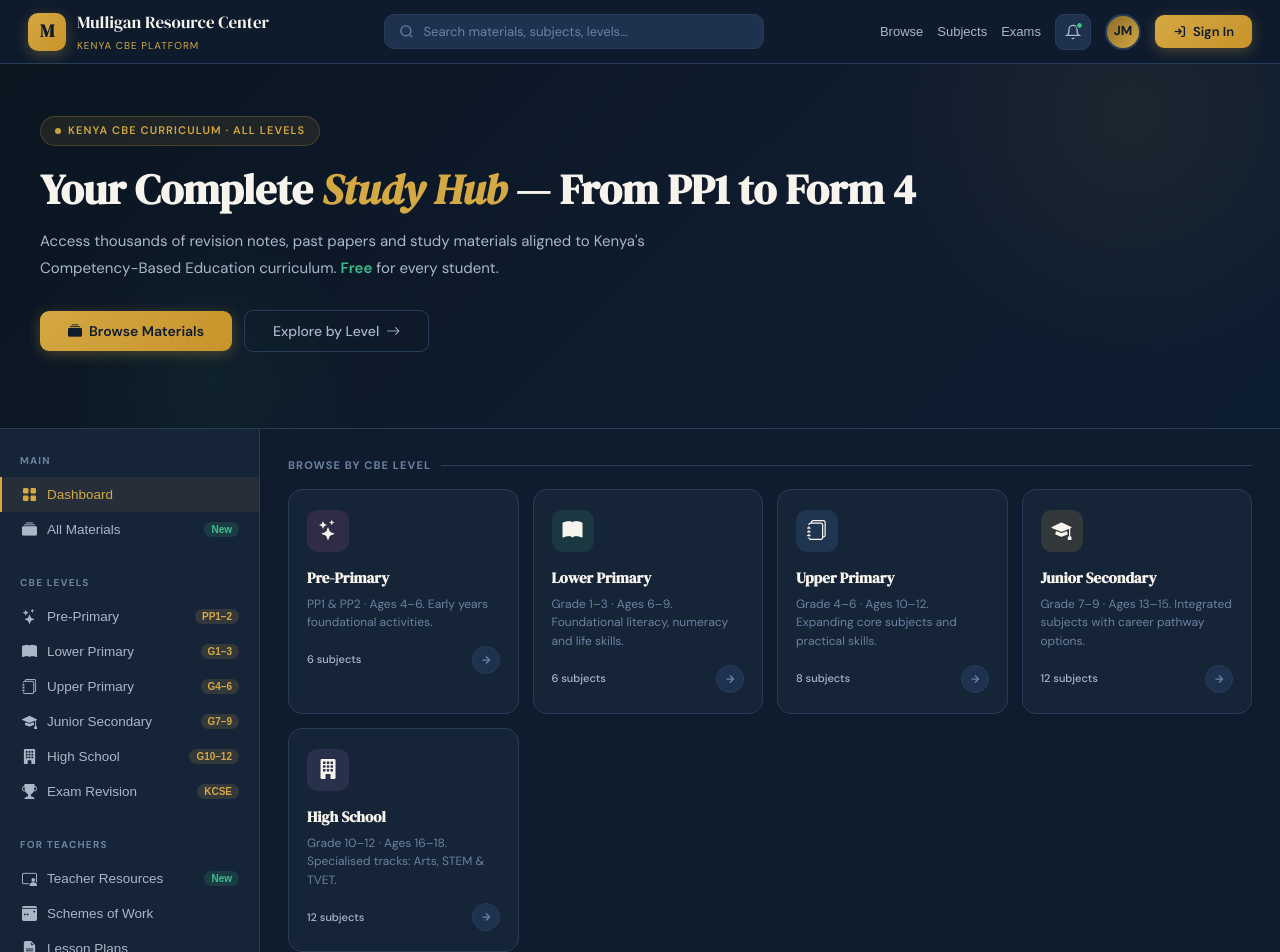
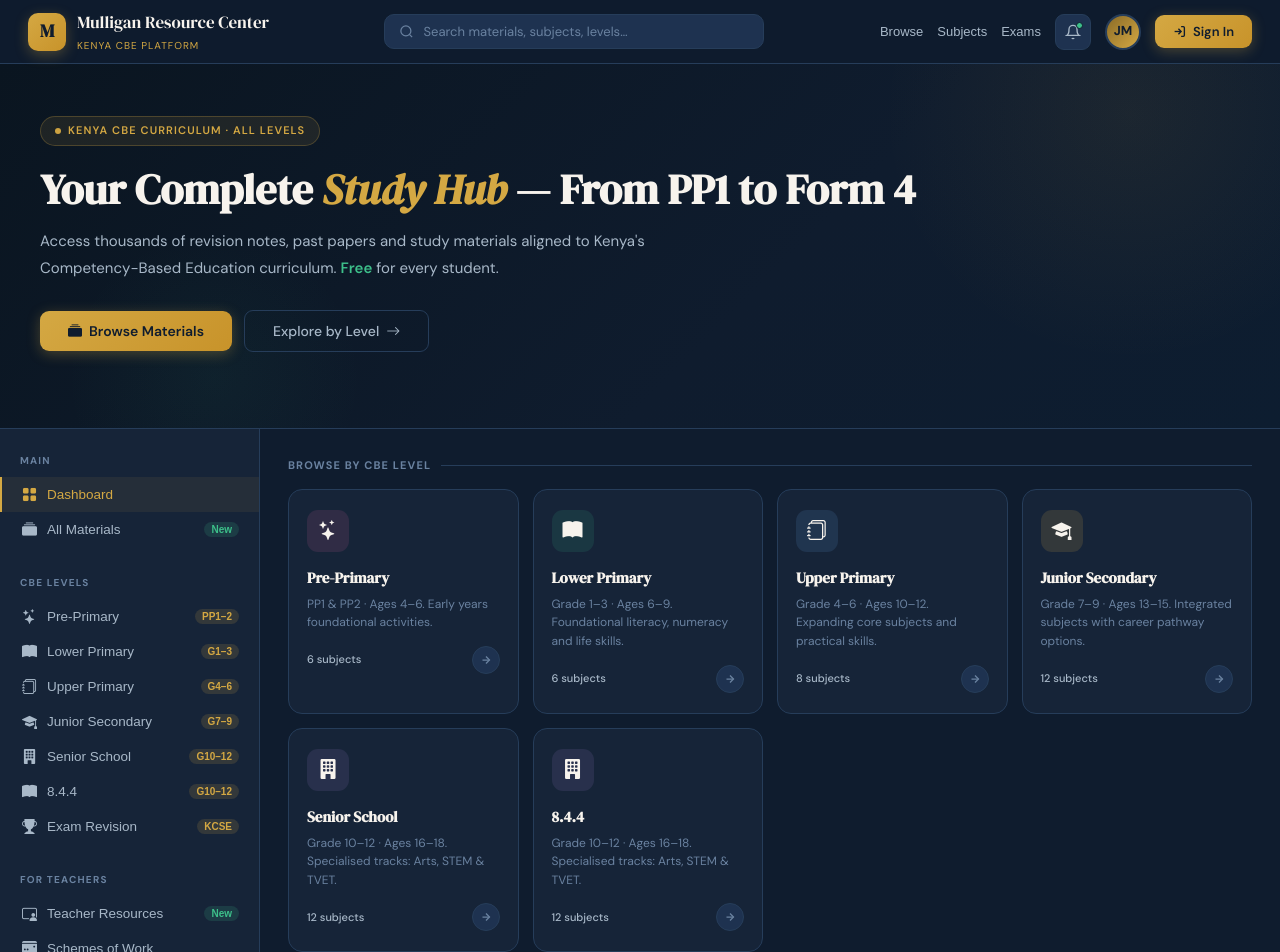
Before and after one commit to ChadMulligan5/mulligan-resources, a React (Create React App) app: page / in a window 1280 px wide. Shown: the top 952 px of the page. Built offline with nearby package versions, Linux system fonts and the light colour scheme.

Commit message:
Mulligan Resource Topbar update and 8.4.4 added

```diff
--- a/src/components/DrillDown.jsx
+++ b/src/components/DrillDown.jsx
@@ -32,7 +32,8 @@ function LevelCards({ onOpenLevel }) {
     { id:'lower-primary',    biIcon:'bi-book-fill',       color:'lc-green',  title:'Lower Primary',    desc:'Grade 1–3 · Ages 6–9. Foundational literacy, numeracy and life skills.',   count:'6 subjects' },
     { id:'upper-primary',    biIcon:'bi-journals',        color:'lc-blue',   title:'Upper Primary',    desc:'Grade 4–6 · Ages 10–12. Expanding core subjects and practical skills.',    count:'8 subjects' },
     { id:'junior-secondary', biIcon:'bi-mortarboard-fill',color:'lc-gold',   title:'Junior Secondary', desc:'Grade 7–9 · Ages 13–15. Integrated subjects with career pathway options.',  count:'12 subjects' },
-    { id:'high-school',      biIcon:'bi-building-fill',   color:'lc-purple', title:'High School',      desc:'Grade 10–12 · Ages 16–18. Specialised tracks: Arts, STEM & TVET.',         count:'12 subjects' },
+    { id:'senior-school',      biIcon:'bi-building-fill',   color:'lc-purple', title:'Senior School',      desc:'Grade 10–12 · Ages 16–18. Specialised tracks: Arts, STEM & TVET.',         count:'12 subjects' },
+    { id:'old-school',       biIcon:'bi-building-fill',   color:'lc-purple', title:'8.4.4',            desc:'Grade 10–12 · Ages 16–18. Specialised tracks: Arts, STEM & TVET.',         count:'12 subjects' },
   ];
   const extraLevels = [
     { id:'exam-revision',     biIcon:'bi-trophy-fill',     color:'lc-coral', title:'Exam Revision',     desc:'KCPE · KPSEA · KJSEA · KCSE — past papers, mocks and marking schemes.',    count:'4 national exams' },
--- a/src/components/DriveDocuments.jsx
+++ b/src/components/DriveDocuments.jsx
@@ -61,7 +61,7 @@ function ErrorBox({ message }) {
     <div style={{ padding:16, background:'rgba(232,96,96,.08)', border:'1px solid rgba(232,96,96,.2)', borderRadius:10, color:'#E86060', fontSize:13 }}>
       <i className="bi bi-exclamation-triangle-fill"></i> {message}
       <div style={{ marginTop:6, fontSize:11, color:'var(--tm)' }}>
-        Make sure the folder is shared as "Anyone with the link" on Google Drive.
+        Make sure the folder is shared as "Anyone with the link" on G drive server.
       </div>
     </div>
   );
@@ -409,13 +409,13 @@ export function DriveSubjectPanel({ gradeFolderId, gradeName, onBack, onOpenDoc
     );
   }
 
-  if (loading) return <Spinner text="Fetching subjects from Google Drive…" />;
+  if (loading) return <Spinner text="Loading subjects …" />;
   if (error)   return <ErrorBox message={error} />;
   if (subjects.length === 0) return (
     <div className="empty-state">
       <div className="es-icon">📁</div>
       <div className="es-title">No subjects found</div>
-      <div className="es-desc">Create subject folders inside {gradeName} on Google Drive.</div>
+      <div className="es-desc">We are working on creating materials for {gradeName}. Thank you for your patience.</div>
     </div>
   );
 
--- a/src/components/MobileUI.jsx
+++ b/src/components/MobileUI.jsx
@@ -24,11 +24,12 @@ export function MobileDrawer({ open, onClose, onOpenLevel }) {
 
           <div className="sidebar-title" style={{padding:'12px 20px 8px'}}>CBE Levels</div>
           {[
-            { id:'pre-primary',      label:'Pre-Primary',      badge:'PP1–2' },
-            { id:'lower-primary',    label:'Lower Primary',    badge:'G1–3' },
-            { id:'upper-primary',    label:'Upper Primary',    badge:'G4–6' },
-            { id:'junior-secondary', label:'Junior Secondary', badge:'G7–9' },
-            { id:'high-school',      label:'High School',      badge:'G10–12' },
+            { id:'pre-primary',      label:'Pre-Primary',      badge:'PP1–PP2' },
+            { id:'lower-primary',    label:'Lower Primary',    badge:'G1–G3' },
+            { id:'upper-primary',    label:'Upper Primary',    badge:'G4–G6' },
+            { id:'junior-secondary', label:'Junior Secondary', badge:'G7–G9' },
+            { id:'senior-school',      label:'Senior School',      badge:'G10–G12' },
+            { id:'old-school',       label:'8.4.4',            badge:'F3–F4' },
             { id:'exam-revision',    label:'Exam Revision',    badge:'KCSE' },
             { id:'teacher-resources',label:'Teacher Resources',badge:'New', badgeClass:'new' },
           ].map(item => (
@@ -66,7 +67,8 @@ export function MobileSearch({ open, onClose, onOpenLevel }) {
           { id:'upper-primary',    emoji:'📘', label:'Upper Primary Materials' },
           { id:'exam-revision',    emoji:'🏆', label:'KCPE & KCSE Past Papers' },
           { id:'junior-secondary', emoji:'📙', label:'Junior Secondary Notes' },
-          { id:'high-school',      emoji:'📓', label:'High School Resources' },
+          { id:'senior-school',      emoji:'📓', label:'Senior School Resources' },
+          { id:'old-school',       emoji:'📓', label:'8.4.4 Resources' },
         ].map(h => (
           <div key={h.id} className="mob-hint" onClick={() => { onClose(); onOpenLevel(h.id); }}>
             <span style={{fontSize:18}}>{h.emoji}</span> {h.label}
--- a/src/components/Sidebar.jsx
+++ b/src/components/Sidebar.jsx
@@ -41,9 +41,14 @@ export default function Sidebar({ onOpenLevel }) {
           Junior Secondary
           <span className="sidebar-badge">G7–9</span>
         </button>
-        <button className="sidebar-link" onClick={() => onOpenLevel('high-school')}>
+        <button className="sidebar-link" onClick={() => onOpenLevel('senior-school')}>
           <i className="bi bi-building-fill" style={{fontSize:15,flexShrink:0}}></i>
-          High School
+          Senior School
+          <span className="sidebar-badge">G10–12</span>
+        </button>
+        <button className="sidebar-link" onClick={() => onOpenLevel('old-school')}>
+          <i className="bi bi-book-fill" style={{fontSize:15,flexShrink:0}}></i>
+          8.4.4
           <span className="sidebar-badge">G10–12</span>
         </button>
         <button className="sidebar-link" onClick={() => onOpenLevel('exam-revision')}>
--- a/src/data.js
+++ b/src/data.js
@@ -7,24 +7,24 @@ export const LEVELS = {
   'pre-primary': {
     label: 'Pre-Primary', icon: '🌟', color: 'lc-pink',
     grades: [
-      { id:'pp1', num:'PP1', label:'Pre-Primary 1', age:'Age 4–5', driveId:'1Vz0k6AhnTaAhJJsostNFGVDGFXjkttLH', subjects:['Mathematical Activities','Language Activities','Environmental Activities','Psychomotor & Creative Activities','Religious Education & Life Skills','Digital Literacy'] },
-      { id:'pp2', num:'PP2', label:'Pre-Primary 2', age:'Age 5–6', driveId:'1dTc2_ZOKtDs8JKqJEkNElcWACYFu1VYo', subjects:['Mathematical Activities','Language Activities','Environmental Activities','Psychomotor & Creative Activities','Religious Education & Life Skills','Digital Literacy'] },
+      { id:'pp1', num:'PP1', label:'Pre-Primary 1', age:'Notes and Past papers', driveId:'1Vz0k6AhnTaAhJJsostNFGVDGFXjkttLH', subjects:['Mathematical Activities','Language Activities','Environmental Activities','Psychomotor & Creative Activities','Religious Education & Life Skills','Digital Literacy'] },
+      { id:'pp2', num:'PP2', label:'Pre-Primary 2', age:'Notes and Past papers', driveId:'1dTc2_ZOKtDs8JKqJEkNElcWACYFu1VYo', subjects:['Mathematical Activities','Language Activities','Environmental Activities','Psychomotor & Creative Activities','Religious Education & Life Skills','Digital Literacy'] },
     ],
   },
   'lower-primary': {
     label: 'Lower Primary', icon: '📗', color: 'lc-green',
     grades: [
-      { id:'g1', num:'G 1', label:'Grade 1', age:'Age 6–7', driveId:'13q0l1ryu7xUPu9_bT-vRzt8BYkVW4p7J', subjects:['Literacy Activities','Kiswahili Language Activities','Mathematical Activities','Environmental Activities','Creative Arts','Religious Education'] },
-      { id:'g2', num:'G 2', label:'Grade 2', age:'Age 7–8', driveId:'1GSHaVDWdZw1Yp3pXp73-9VyEwmZrhK9X', subjects:['Literacy Activities','Kiswahili Language Activities','Mathematical Activities','Environmental Activities','Creative Arts','Religious Education'] },
-      { id:'g3', num:'G 3', label:'Grade 3', age:'Age 8–9', driveId:'1VgEYZGT2DIdnfMYI9S2luAblBUZs6tjY', subjects:['Literacy Activities','Kiswahili Language Activities','Mathematical Activities','Environmental Activities','Creative Arts','Religious Education'] },
+      { id:'g1', num:'G 1', label:'Grade 1', age:'Notes and Past papers', driveId:'13q0l1ryu7xUPu9_bT-vRzt8BYkVW4p7J', subjects:['Literacy Activities','Kiswahili Language Activities','Mathematical Activities','Environmental Activities','Creative Arts','Religious Education'] },
+      { id:'g2', num:'G 2', label:'Grade 2', age:'Notes and Past papers', driveId:'1GSHaVDWdZw1Yp3pXp73-9VyEwmZrhK9X', subjects:['Literacy Activities','Kiswahili Language Activities','Mathematical Activities','Environmental Activities','Creative Arts','Religious Education'] },
+      { id:'g3', num:'G 3', label:'Grade 3', age:'Notes and Past papers', driveId:'1VgEYZGT2DIdnfMYI9S2luAblBUZs6tjY', subjects:['Literacy Activities','Kiswahili Language Activities','Mathematical Activities','Environmental Activities','Creative Arts','Religious Education'] },
     ],
   },
   'upper-primary': {
     label: 'Upper Primary', icon: '📘', color: 'lc-blue',
     grades: [
-      { id:'g4', num:'G 4', label:'Grade 4', age:'Age 10–11', driveId:'1Y1n-B5fg2IdJgmZykfRNSzbu4iPQR8qE', subjects:['English','Kiswahili','Mathematics','Science & Technology','Social Studies','Religious Education','Creative Arts','Physical & Health Education'] },
-      { id:'g5', num:'G 5', label:'Grade 5', age:'Age 11–12', driveId:'1YigB_gRjvWKXDRkqR1BeiVK_2wUOLzP5', subjects:['English','Kiswahili','Mathematics','Science & Technology','Social Studies','Religious Education','Creative Arts','Physical & Health Education'] },
-      { id:'g6', num:'G 6', label:'Grade 6', age:'Age 12–13', driveId:'1EaMELv3FUrH8TDNnKEmGMQd3veTTLR4j', subjects:['English','Kiswahili','Mathematics','Science & Technology','Social Studies','Religious Education','Creative Arts','Physical & Health Education'] },
+      { id:'g4', num:'G 4', label:'Grade 4', age:'Notes and Past papers', driveId:'1Y1n-B5fg2IdJgmZykfRNSzbu4iPQR8qE', subjects:['English','Kiswahili','Mathematics','Science & Technology','Social Studies','Religious Education','Creative Arts','Physical & Health Education'] },
+      { id:'g5', num:'G 5', label:'Grade 5', age:'Notes and Past papers', driveId:'1YigB_gRjvWKXDRkqR1BeiVK_2wUOLzP5', subjects:['English','Kiswahili','Mathematics','Science & Technology','Social Studies','Religious Education','Creative Arts','Physical & Health Education'] },
+      { id:'g6', num:'G 6', label:'Grade 6', age:'Notes and Past papers', driveId:'1EaMELv3FUrH8TDNnKEmGMQd3veTTLR4j', subjects:['English','Kiswahili','Mathematics','Science & Technology','Social Studies','Religious Education','Creative Arts','Physical & Health Education'] },
     ],
   },
   'junior-secondary': {
@@ -35,12 +35,19 @@ export const LEVELS = {
       { id:'g9', num:'📚', label:'Grade 9', age:'Notes and Past papers', driveId:'16q-w9r1ehmIHacJ7GfRuLgetTqbgYLh9', subjects:['English','Kiswahili','Mathematics','Integrated Science','Social Studies','Business Studies','Agriculture','Computer Science','Creative Arts','Physical Education','Religious Education','Foreign Language'] },
     ],
   },
-  'high-school': {
-    label: 'High School', icon: '📓', color: 'lc-purple',
+  'senior-school': {
+    label: 'Senior School', icon: '📓', color: 'lc-purple',
     grades: [
-      { id:'g10', num:'G 10', label:'Grade 10', age:'Age 16–17', driveId:'13tl1nSZKC6nWBC0fQN5zExR0hg9pRvi-', subjects:['English','Kiswahili','Mathematics','Biology','Chemistry','Physics','History','Geography','Business Studies','Computer Science','Art & Design','Music'] },
-      { id:'g11', num:'G 11', label:'Grade 11', age:'Age 17–18', driveId:'10tgOnrs8wniBi1FdRZO5I8jHvNDQ5sEQ', subjects:['English','Kiswahili','Mathematics','Biology','Chemistry','Physics','History','Geography','Business Studies','Computer Science','Art & Design','Music'] },
-      { id:'g12', num:'G 12', label:'Grade 12', age:'Age 18–19', driveId:'12w9JkWnZONvB6aGAt5PkLchdaxlRYIWE', subjects:['English','Kiswahili','Mathematics','Biology','Chemistry','Physics','History','Geography','Business Studies','Computer Science','Art & Design','Music'] },
+      { id:'g10', num:'G 10', label:'Grade 10', age:'Notes and Past papers', driveId:'13tl1nSZKC6nWBC0fQN5zExR0hg9pRvi-', subjects:['English','Kiswahili','Mathematics','Biology','Chemistry','Physics','History','Geography','Business Studies','Computer Science','Art & Design','Music'] },
+      { id:'g11', num:'G 11', label:'Grade 11', age:'Notes and Past papers', driveId:'10tgOnrs8wniBi1FdRZO5I8jHvNDQ5sEQ', subjects:['English','Kiswahili','Mathematics','Biology','Chemistry','Physics','History','Geography','Business Studies','Computer Science','Art & Design','Music'] },
+      { id:'g12', num:'G 12', label:'Grade 12', age:'Notes and Past papers', driveId:'12w9JkWnZONvB6aGAt5PkLchdaxlRYIWE', subjects:['English','Kiswahili','Mathematics','Biology','Chemistry','Physics','History','Geography','Business Studies','Computer Science','Art & Design','Music'] },
+    ],
+  },
+  'old-school': {
+    label: '8.4.4', icon: '📓', color: 'lc-purple',
+    grades: [
+      { id:'f3', num:'F 3', label:'Form 3', age:'Notes and Past papers', driveId:'13tl1nSZKC6nWBC0fQN5zExR0hg9pRvi-', subjects:['English','Kiswahili','Mathematics','Biology','Chemistry','Physics','History','Geography','Business Studies','Computer Science','Art & Design','Music'] },
+      { id:'f4', num:'F 4', label:'Form 4', age:'Notes and Past papers', driveId:'10tgOnrs8wniBi1FdRZO5I8jHvNDQ5sEQ', subjects:['English','Kiswahili','Mathematics','Biology','Chemistry','Physics','History','Geography','Business Studies','Computer Science','Art & Design','Music'] },
     ],
   },
   'exam-revision': {
@@ -59,7 +66,7 @@ export const LEVELS = {
       { id:'tr-lp', num:'', label:'Lower Primary',    age:'Grade 1–3',   driveId:'1VgEYZGT2DIdnfMYI9S2luAblBUZs6tjY',  subjects:['Schemes of Work','Lesson Plans','Assessment Rubrics','Activity Sheets','KICD Syllabus','Record of Work'] },
       { id:'tr-up', num:'', label:'Upper Primary',    age:'Grade 4–6',   driveId:'1VgEYZGT2DIdnfMYI9S2luAblBUZs6tjY',  subjects:['Schemes of Work','Lesson Plans','Assessment Rubrics','Homework Sheets','KICD Syllabus','Record of Work'] },
       { id:'tr-js', num:'', label:'Junior Secondary', age:'Grade 7–9',   driveId:'1VgEYZGT2DIdnfMYI9S2luAblBUZs6tjY',  subjects:['Schemes of Work','Lesson Plans','Assessment Rubrics','CAT Papers','KICD Syllabus','Record of Work','Remedial Activities'] },
-      { id:'tr-ss', num:'', label:'High School',      age:'Grade 10–12', driveId:'1VgEYZGT2DIdnfMYI9S2luAblBUZs6tjY',  subjects:['Schemes of Work','Lesson Plans','Assessment Rubrics','CAT Papers','KICD Syllabus','Record of Work','KCSE Prediction Papers'] },
+      { id:'tr-ss', num:'', label:'Senior School',      age:'Grade 10–12', driveId:'1VgEYZGT2DIdnfMYI9S2luAblBUZs6tjY',  subjects:['Schemes of Work','Lesson Plans','Assessment Rubrics','CAT Papers','KICD Syllabus','Record of Work','KCSE Prediction Papers'] },
     ],
   },
   'lesson-plans': {
```
